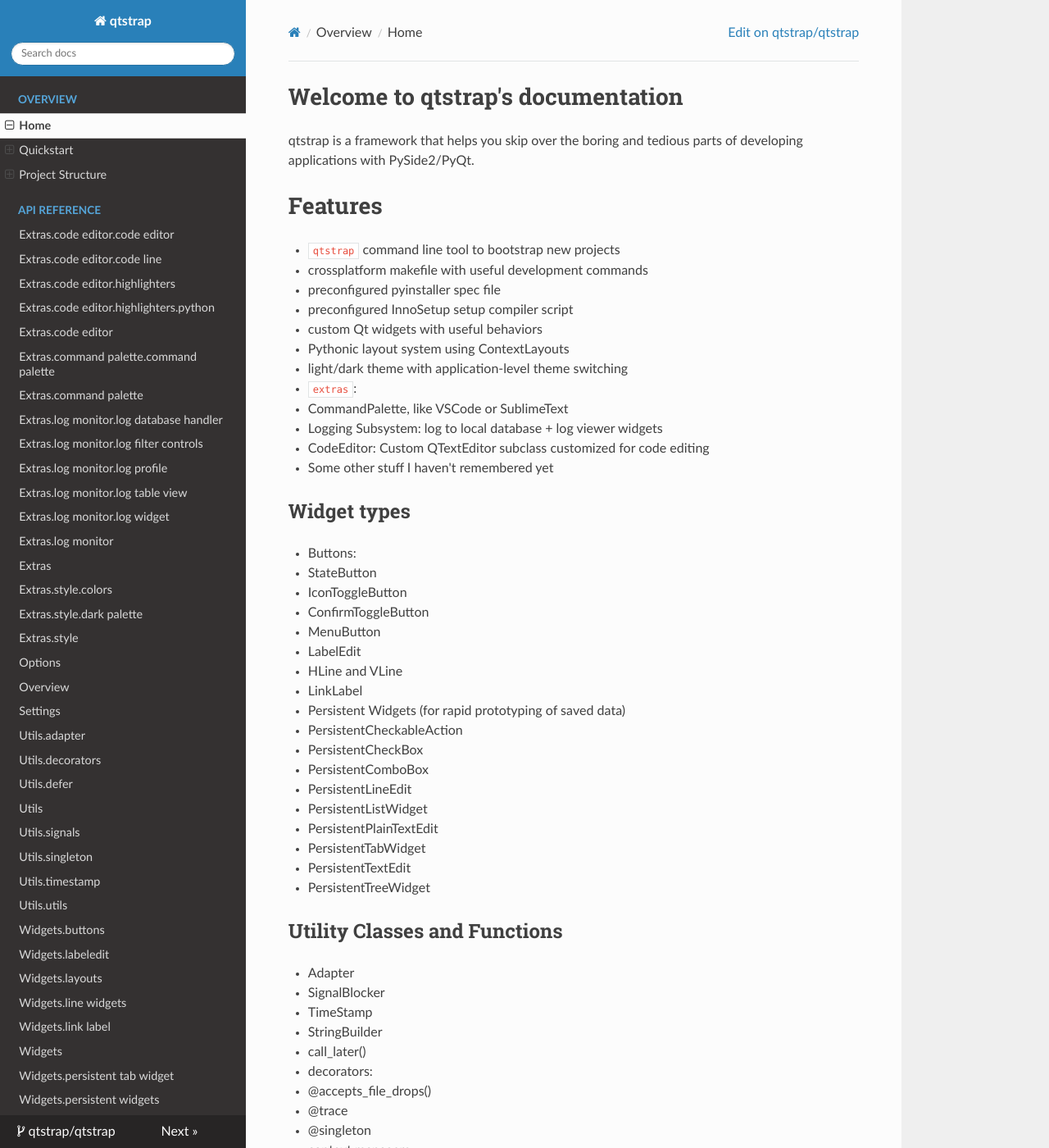
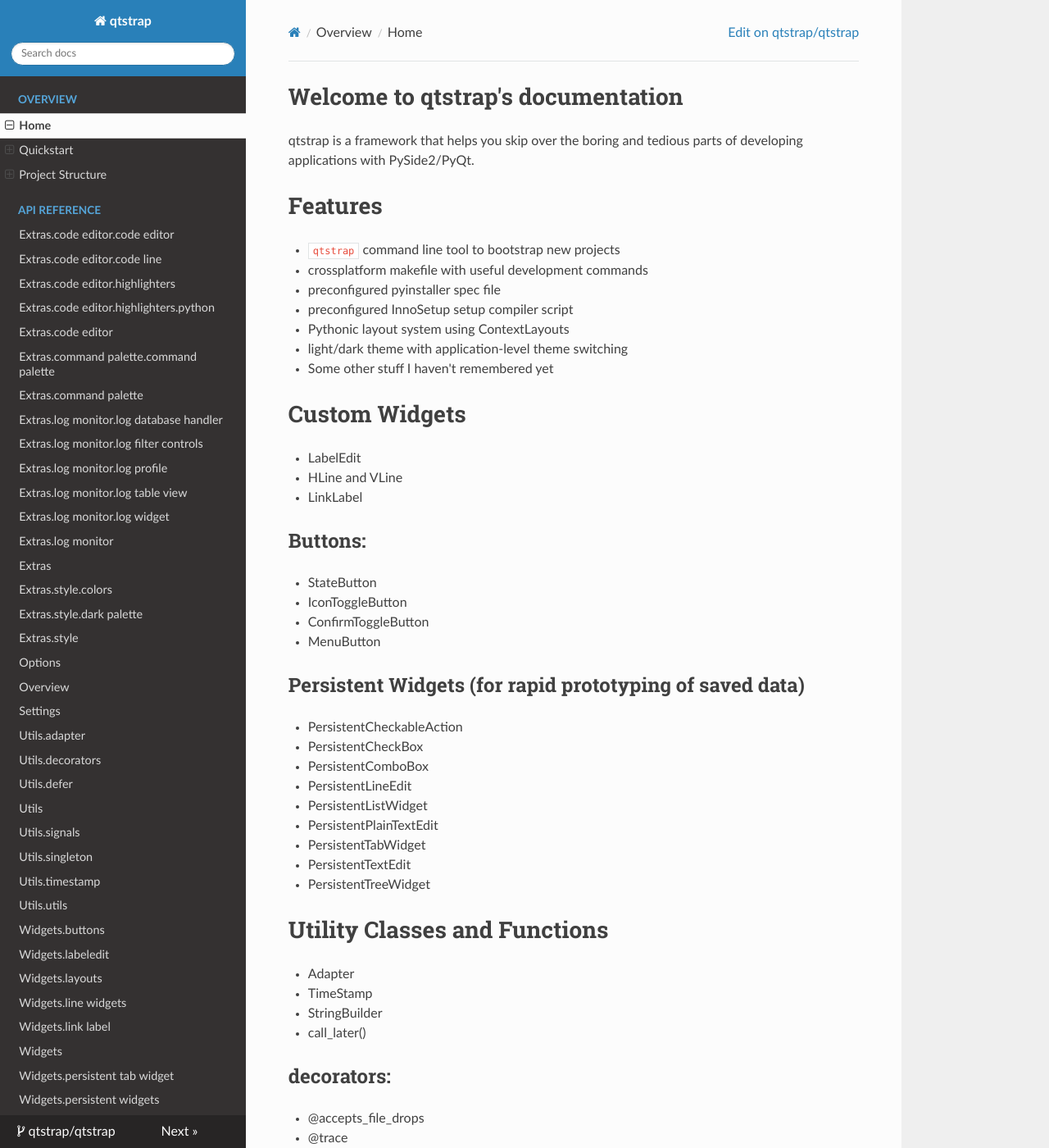
Before and after one commit to qtstrap/qtstrap, an MkDocs documentation site: the page built from docs/index.md, in a window 1280 px wide and 1400 px high. Shown: the whole window at 82% size. Built offline with MkDocs 1.6.1, drawn with Linux system fonts in a browser that asks for light colours; nearby versions of some CDN libraries; some of the changed text lies outside the part shown.

Commit message:
Fix docs formatting?

```diff
--- a/docs/index.md
+++ b/docs/index.md
@@ -8,48 +8,52 @@
 - crossplatform makefile with useful development commands
 - preconfigured pyinstaller spec file
 - preconfigured InnoSetup setup compiler script
-- custom Qt widgets with useful behaviors
 - Pythonic layout system using ContextLayouts
 - light/dark theme with application-level theme switching
-- `extras`:
-  - CommandPalette, like VSCode or SublimeText
-  - Logging Subsystem: log to local database + log viewer widgets
-  - CodeEditor: Custom QTextEditor subclass customized for code editing
 - Some other stuff I haven't remembered yet
 
-## Widget types
+# Custom Widgets
 
-- Buttons:
+- LabelEdit
+- HLine and VLine
+- LinkLabel
+
+## Buttons:
   - StateButton
   - IconToggleButton
   - ConfirmToggleButton
   - MenuButton
-- LabelEdit
-- HLine and VLine
-- LinkLabel
-- Persistent Widgets (for rapid prototyping of saved data)
-  - PersistentCheckableAction
-  - PersistentCheckBox
-  - PersistentComboBox
-  - PersistentLineEdit
-  - PersistentListWidget
-  - PersistentPlainTextEdit
-  - PersistentTabWidget
-  - PersistentTextEdit
-  - PersistentTreeWidget
 
-## Utility Classes and Functions
+## Persistent Widgets (for rapid prototyping of saved data)
+- PersistentCheckableAction
+- PersistentCheckBox
+- PersistentComboBox
+- PersistentLineEdit
+- PersistentListWidget
+- PersistentPlainTextEdit
+- PersistentTabWidget
+- PersistentTextEdit
+- PersistentTreeWidget
+
+# Utility Classes and Functions
 - Adapter
-- SignalBlocker
 - TimeStamp
 - StringBuilder
 - call_later()
-- decorators:
-  - @accepts_file_drops()
-  - @trace
-  - @singleton
-- context managers:
-  - Defer
+
+## decorators:
+- @accepts_file_drops
+- @trace
+- @singleton
+
+## context managers:
+- Defer
+- SignalBlocker
+
+# qtstrap.extras:
+  - CommandPalette, like VSCode or SublimeText
+  - Logging Subsystem: log to local database + log viewer widgets
+  - CodeEditor: Custom QTextEditor subclass customized for code editing
 
 # Roadmap
 
```
